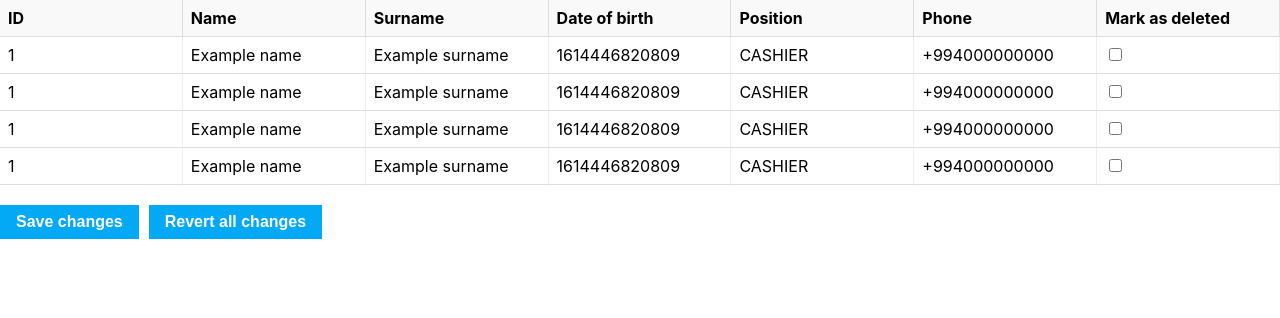
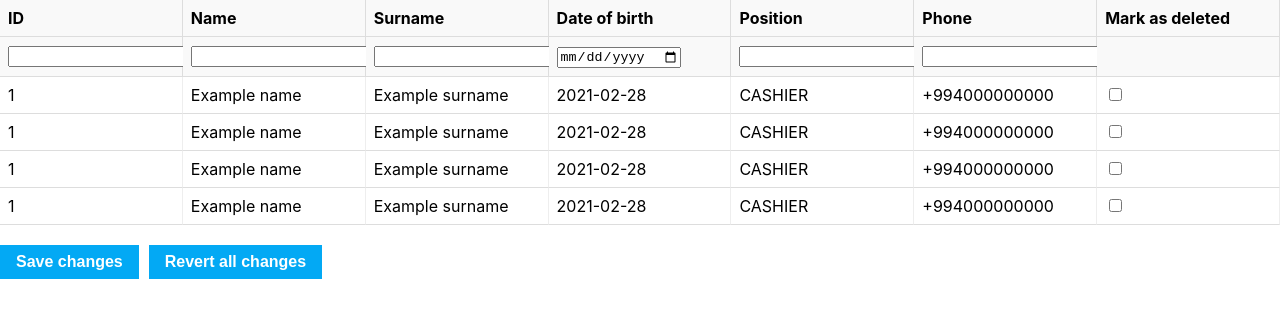
Before and after one commit to Profile/nextjs-datasheet, a Next.js app: page /sheets/1 in a window 1280 px wide. Shown: the top 318 px of the page. Built offline with nearby package versions, Linux system fonts and the light colour scheme.

Commit message:
Add filterable cells

```diff
--- a/components/Sheets/Sheets.module.css
+++ b/components/Sheets/Sheets.module.css
@@ -58,3 +58,7 @@
     width: 100%;
     max-width: 300px;
 }
+
+.tableFilterCellInput {
+
+}
--- a/pages/sheets/[sheetId].js
+++ b/pages/sheets/[sheetId].js
@@ -1,10 +1,11 @@
 import Head from 'next/head';
-import { useState } from 'react';
+import { useState, useEffect } from 'react';
 
 import { SheetHeader } from 'components/Sheets/Header';
+import { SheetFilter } from 'components/Sheets/Filter';
 import { SheetContent } from 'components/Sheets/Content';
 
-import deepClone  from 'utils/deepClone';
+import deepClone from 'utils/deepClone';
 
 import styles from 'styles/Sheets.module.css';
 
@@ -12,31 +13,33 @@ const employee = () => ({
     id: 1,
     name: 'Example name',
     surname: 'Example surname',
-    dateOfBirth: '1614446820809',
+    dateOfBirth: '2021-02-28',
     position: 'CASHIER',
     phone: '+994000000000'
 });
-const mockEmployees = [
-    employee(),
-    employee(),
-    employee(),
-    employee(),
-];
+const mockEmployees = [employee(), employee(), employee(), employee()];
 
 const headerCells = [
     { key: 'id', name: 'ID', type: 'text', editable: false, filterable: true },
     { key: 'name', name: 'Name', type: 'text', editable: true, filterable: true },
     { key: 'surname', name: 'Surname', type: 'text', editable: true, filterable: true },
-    { key: 'dateOfBirth', name: 'Date of birth', type: 'text', editable: true, filterable: true },
+    { key: 'dateOfBirth', name: 'Date of birth', type: 'date', editable: true, filterable: true },
     { key: 'position', name: 'Position', type: 'text', editable: true, filterable: true },
     { key: 'phone', name: 'Phone', type: 'text', editable: true, filterable: true },
-    { key: 'deleted', name: 'Mark as deleted', type: 'checkbox', editable: false, filterable: false },
+    {
+        key: 'deleted',
+        name: 'Mark as deleted',
+        type: 'checkbox',
+        editable: false,
+        filterable: false
+    }
 ];
 
 export default function Sheets() {
     const [editableCell, setEditableCell] = useState(null);
-    const [initialValues] = useState(deepClone(mockEmployees));// TODO: experimental
+    const [initialValues] = useState(deepClone(mockEmployees)); // TODO: experimental
     const [employees, setEmployees] = useState(mockEmployees);
+    const [filterValues, setFilterValues] = useState({});
 
     /** Return touched value. */
     const isTouched = (value) => value.touched;
@@ -70,27 +73,42 @@ export default function Sheets() {
         const touched = employees.filter(isTouched);
         const payload = {
             updated: [],
-            deleted: [],
+            deleted: []
         };
 
         touched.forEach((item, index) => {
-            const {deleted, touched, ...rest} = item;
+            const { deleted, touched, ...rest } = item;
 
-            if(deleted) {
+            if (deleted) {
                 payload.deleted.push(rest);
-            }
-            else if(!deleted && !isEqualInitialValue(rest, index)) {
+            } else if (!deleted && !isEqualInitialValue(rest, index)) {
                 payload.updated.push(rest);
             }
         });
-
-        console.log(payload)
     };
 
+    /** Handle Click outside of editable input. */
     const handleCloseEditableCell = ({ target: { localName } }) => {
-        if(localName === 'input') return;
+        if (localName === 'input') return;
         setEditableCell(null);
-    }
+    };
+
+    /** Handle filter values. */
+    let handleFilterValues = (changedValue) => {
+        setFilterValues({ ...filterValues, ...changedValue });
+    };
+
+    /** Filter items by filterValues. */
+    let handleFilteredItems = (items) => {
+        return items.filter((item) => {
+            return Object.keys(filterValues).every((key) => {
+                const itemValue = item[key].toString().toLowerCase().replace(/\s/g, '');
+                const filterValue = filterValues[key].toString().toLowerCase().replace(/\s/g, '');
+
+                return !!itemValue.includes(filterValue);
+            });
+        });
+    };
 
     return (
         <div>
@@ -99,19 +117,21 @@ export default function Sheets() {
                 <link rel="icon" href="/favicon.ico" />
             </Head>
 
-            <main className={styles.mainContent} onClick={e => handleCloseEditableCell(e) }>
+            <main className={styles.mainContent} onClick={(e) => handleCloseEditableCell(e)}>
                 <section className={styles.sheet}>
-                    {<SheetHeader cells={headerCells} />}
-                    <div> {/* TODO: Search functionality*/} </div>
-                    {
+                    <SheetHeader cells={headerCells} />
+                    <SheetFilter
+                        filterValues={filterValues}
+                        onChange={handleFilterValues}
+                        cells={headerCells}
+                    />
                     <SheetContent
                         handleCellValue={handleCellValue}
                         editableCell={editableCell}
                         setEditableCell={setEditableCell}
-                            rows={employees}
+                        rows={handleFilteredItems(employees)}
                         cells={headerCells}
                     />
-                    }
                 </section>
                 {/* TODO: Some basic validations (date, phone number validation etc.)*/}
                 {/* TODO: Pagination*/}
@@ -124,7 +144,6 @@ export default function Sheets() {
                         Revert all changes
                     </button>
                 </div>
-
             </main>
         </div>
     );
```
Lines whose indentation alone changed are shown as unchanged.
